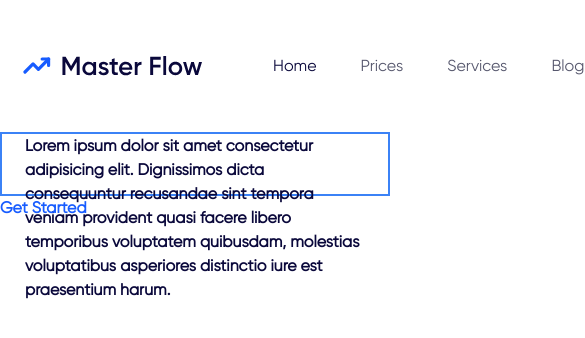
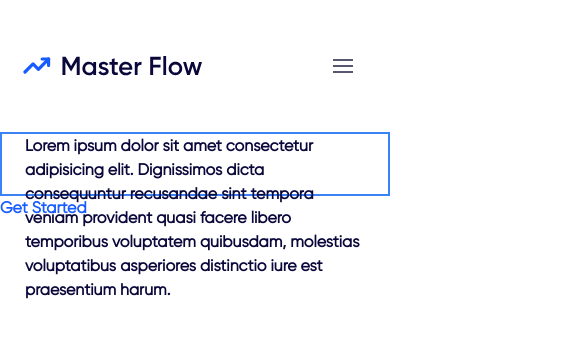
Before and after one commit to Slavinto/master-flow, a Next.js app: page / in a window 390 px wide. Shown: the top 338 px of the page, 585 px wide, since content can reach past the window. Built offline with nearby package versions, Linux system fonts and the light colour scheme.

Commit message:
added hamburger-react component and layout to navbar

```diff
--- a/src/app/globals.css
+++ b/src/app/globals.css
@@ -73,6 +73,10 @@
         @apply text-darker-blue;
     }
 
+    .flex-lg {
+        @apply hidden lg:flex items-center gap-[44px];
+    }
+
     .text-thin {
         @apply text-dark text-base font-medium;
     }
--- /dev/null
+++ b/src/components/burger-menu.tsx
@@ -0,0 +1,17 @@
+"use client";
+
+import React, { useState } from "react";
+import Hamburger from "hamburger-react";
+
+const BurgerMenu = () => {
+    const [isOpen, setIsOpen] = useState(false);
+
+    return (
+        <div className='lg:hidden'>
+            {" "}
+            <Hamburger toggled={isOpen} size={20} toggle={setIsOpen} />
+        </div>
+    );
+};
+
+export default BurgerMenu;
--- a/src/components/index.ts
+++ b/src/components/index.ts
@@ -1,2 +1,3 @@
 export { default as Navbar } from "./navbar";
 export { default as Button } from "./button";
+export { default as BurgerMenu } from "./burger-menu";
--- a/src/components/navbar.tsx
+++ b/src/components/navbar.tsx
@@ -7,6 +7,7 @@ import Image from "next/image";
 import Link from "next/link";
 
 import { Button } from ".";
+import { BurgerMenu } from ".";
 
 const Navbar = () => {
     const pathname = usePathname();
@@ -20,7 +21,7 @@ const Navbar = () => {
                 height={32}
                 alt='master flow icon'
             />
-            <ul className='flex items-center gap-[44px] mx-[44px] '>
+            <ul className='flex-lg mx-[44px] '>
                 {navbarItems.map((listItem) => {
                     const item = listItem.split(" ").join("").toLowerCase();
                     return (
@@ -40,7 +41,7 @@ const Navbar = () => {
                     );
                 })}
             </ul>
-            <div className='flex gap-[44px] items-center'>
+            <div className='flex-lg'>
                 <Link href='/login'>Log&nbsp;In</Link>
                 <Button
                     title={"Get Started"}
@@ -48,6 +49,7 @@ const Navbar = () => {
                     classNames='w-40 h-[52px] border-[1.4px] border-stroke-gray rounded-full'
                 />
             </div>
+            <BurgerMenu />
         </nav>
     );
 };
```
Also changed, not shown: package.json (+6 -5 lines), 1 other file (tests, documents, lock files or other folders).
